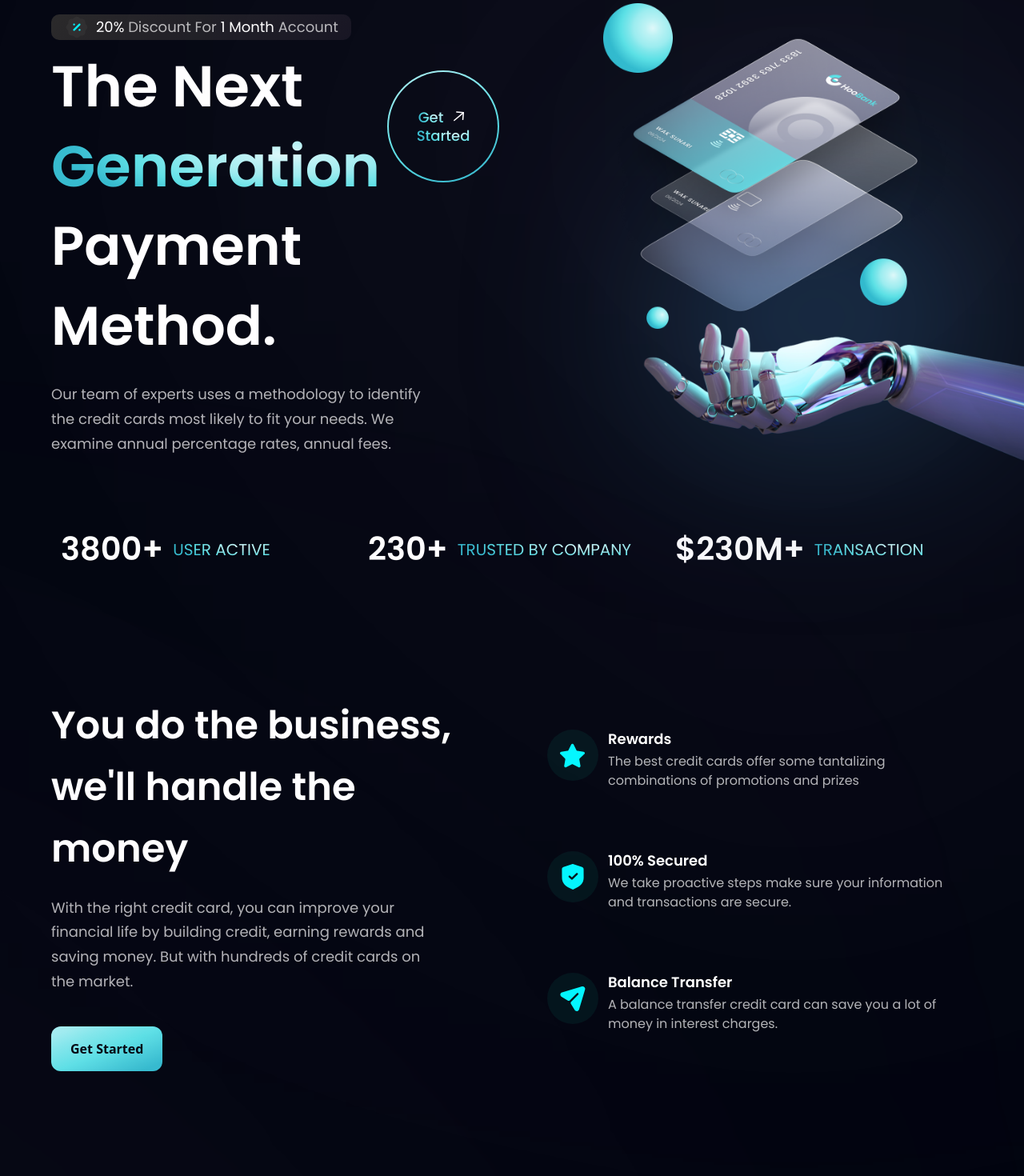
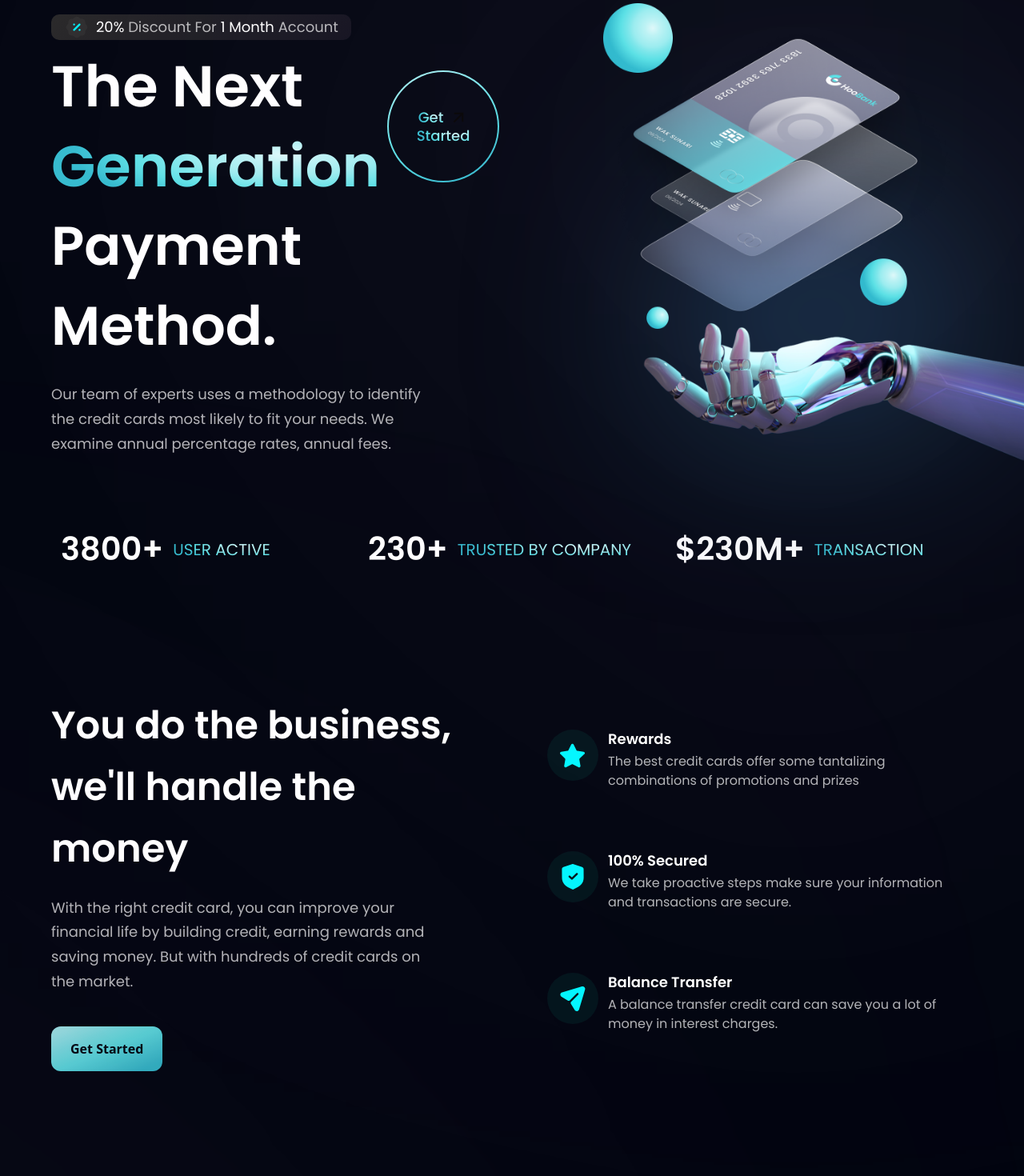
Before and after one commit to ClementMadiot/Bank_modern_app_react-TailwindCSS, a React (Vite) app: page / in a window 1280 px wide. Shown: the part 140-1610 px from the top of the page at 80% size. Built offline with nearby package versions, Linux system fonts and the light colour scheme.

Commit message:
add button effect + react-icon

```diff
--- a/src/assets/index.js
+++ b/src/assets/index.js
@@ -10,7 +10,6 @@ import menu from "./menu.svg";
 import close from "./close.svg";
 import google from "./google.svg";
 import apple from "./apple.svg";
-import arrowUp from "./arrow-up.svg";
 import discount from "./Discount.svg";
 import facebook from "./facebook.svg";
 import instagram from "./instagram.svg";
@@ -33,7 +32,6 @@ export {
   close,
   google,
   apple,
-  arrowUp,
   discount,
   facebook,
   instagram,
--- a/src/components/Button.jsx
+++ b/src/components/Button.jsx
@@ -2,7 +2,7 @@ import React from 'react'
 
 function Button({ styles }) {
   return (
-    <button type="button" className={`py-4 px-6 bg-blue-gradient font-semibold text-primary outline-none rounded-xl ${styles}`}>Get Started</button>
+    <button type="button" className={`py-4 px-6 bg-blue-gradient font-semibold text-primary outline-none rounded-xl transition opacity-90 hover:opacity-100 ${styles}`}>Get Started</button>
   )
 }
 
--- a/src/components/GetStarted.jsx
+++ b/src/components/GetStarted.jsx
@@ -1,6 +1,6 @@
 import React from 'react'
 import styles from '../style'
-import { arrowUp } from '../assets'
+import { MdOutlineArrowOutward } from 'react-icons/md'
 
 function GetStarted() {
   return (
@@ -8,17 +8,13 @@ function GetStarted() {
       className={`${styles.flexCenter} w-[140px] h-[140px] rounded-full bg-blue-gradient p-[2px] cursor-pointer`}
     >
       <div
-        className={`${styles.flexCenter} flex-col bg-primary w-[100%] h-[100%] rounded-full`}
+        className={`${styles.flexCenter} flex-col bg-primary w-[100%] h-[100%] rounded-full hover:opacity-95 duration-75`}
       >
         <div className={`${styles.flexStart} flex-row`}>
-          <p className=" font-poppins font-medium text-[18px] leading-[23px] mr-2">
-            <span className="text-gradient">Get</span>
+          <p className=" font-poppins font-medium text-[18px] leading-[23px]">
+            <span className="text-gradient mr-2">Get</span>
           </p>
-            <img
-              src={arrowUp}
-              alt="arrow-up"
-              className="w-[23px] h-[23px] object-contain"
-            />
+          <MdOutlineArrowOutward className="w-[23px] h-[23px]" />
         </div>
         <p className=" font-poppins font-medium text-[18px] leading-[23px]">
           <span className="text-gradient">Started</span>
--- a/src/index.css
+++ b/src/index.css
@@ -53,6 +53,14 @@
     #7de7eb 29.82%,
     #5ce1e6 51.94%,
     #33bbcf 90.29%
+  );
+}
+.bg-white-blue-gradient {
+  background: linear-gradient(
+    157.81deg,
+    #def9fa -43.27%,
+    #bef3f5 -21.24%,
+    #9dedf0 12.19%,
   );
 }
 
```
Also changed, not shown: src/assets/arrow-up.svg (deleted), 1 other file (tests, documents, lock files or other folders).
